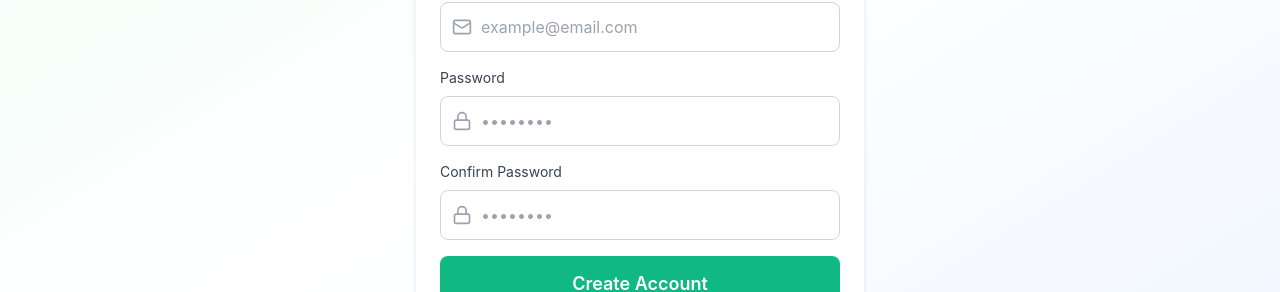
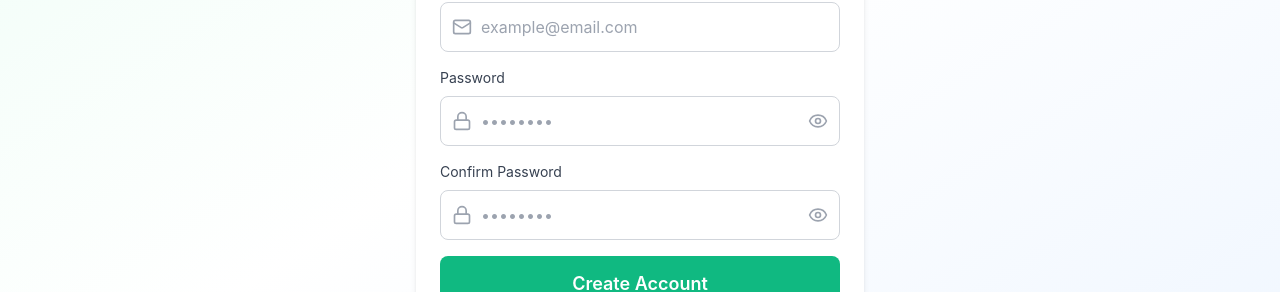
Before and after one commit to shahdAymen/ai-wellness-tracker, a React (Vite) app: page /register in a window 1280 px wide. Shown: the part 361-653 px from the top of the page. Built offline with nearby package versions, Linux system fonts and the light colour scheme.

Commit message:
feat: implement authentication pages and core API request utility

```diff
--- a/src/API/core/request.ts
+++ b/src/API/core/request.ts
@@ -20,7 +20,16 @@ export async function request<T>(
 
   if (!response.ok) {
     const text = await response.text();
-    throw new Error(text || `Request failed: ${response.status}`);
+    let errorMessage = text;
+    try {
+      const parsed = JSON.parse(text);
+      if (parsed && typeof parsed === 'object') {
+        errorMessage = parsed.description || parsed.message || parsed.error || text;
+      }
+    } catch (e) {
+      // If parsing fails, fall back to the raw text
+    }
+    throw new Error(errorMessage || `Request failed: ${response.status}`);
   }
 
   const contentType = response.headers.get('content-type');
--- a/src/pages/public/AdminLogin.jsx
+++ b/src/pages/public/AdminLogin.jsx
@@ -1,6 +1,6 @@
 import React, { useState } from 'react';
 import { useNavigate } from 'react-router-dom';
-import { Shield, Mail, Lock } from 'lucide-react';
+import { Shield, Mail, Lock, Eye, EyeOff } from 'lucide-react';
 import Button from '../../components/UI/Button';
 import Card from '../../components/UI/Card';
 
@@ -10,6 +10,7 @@ import { ThemeToggle } from '../../components/UI/ThemeToggle';
 export function AdminLogin() {
   const [email, setEmail] = useState('');
   const [password, setPassword] = useState('');
+  const [showPassword, setShowPassword] = useState(false);
   const [errors, setErrors] = useState({});
   const [generalError, setGeneralError] = useState('');
   const [loading, setLoading] = useState(false);
@@ -103,19 +104,30 @@ export function AdminLogin() {
             <div className="relative">
               <Lock className="absolute left-3 top-1/2 -translate-y-1/2 w-5 h-5 text-gray-400" />
               <input
-                type="password"
+                type={showPassword ? 'text' : 'password'}
                 value={password}
                 onChange={(e) => {
                   setPassword(e.target.value);
                   if (errors.password) setErrors(prev => ({ ...prev, password: '' }));
                 }}
-                className={`w-full pl-10 pr-4 py-2 border rounded-lg bg-slate-700 text-white focus:ring-2 focus:ring-red-500 focus:border-transparent outline-none transition ${
+                className={`w-full pl-10 pr-10 py-2 border rounded-lg bg-slate-700 text-white focus:ring-2 focus:ring-red-500 focus:border-transparent outline-none transition ${
                   errors.password
                     ? 'border-red-500 focus:ring-red-500'
                     : 'border-slate-600'
                 }`}
                 placeholder="••••••••"
               />
+              <button
+                type="button"
+                onClick={() => setShowPassword(!showPassword)}
+                className="absolute right-3 top-1/2 -translate-y-1/2 text-gray-400 hover:text-gray-200 focus:outline-none"
+              >
+                {showPassword ? (
+                  <EyeOff className="w-5 h-5" />
+                ) : (
+                  <Eye className="w-5 h-5" />
+                )}
+              </button>
             </div>
             {errors.password && (
               <span className="text-red-400 text-xs mt-1 block font-medium">
--- a/src/pages/public/Login.jsx
+++ b/src/pages/public/Login.jsx
@@ -1,6 +1,6 @@
 import React, { useState } from 'react';
 import { useNavigate } from 'react-router-dom';
-import { Activity, Mail, Lock } from 'lucide-react';
+import { Activity, Mail, Lock, Eye, EyeOff } from 'lucide-react';
 import Button from '../../components/UI/Button';
 import SocialLogin from '../../components/Auth/SocialLogin';
 
@@ -13,6 +13,7 @@ import { ThemeToggle } from '../../components/UI/ThemeToggle';
 export function Login() {
   const [email, setEmail] = useState('');
   const [password, setPassword] = useState('');
+  const [showPassword, setShowPassword] = useState(false);
   const [errors, setErrors] = useState({});
   const [generalError, setGeneralError] = useState('');
   const [loading, setLoading] = useState(false);
@@ -106,19 +107,30 @@ export function Login() {
             <div className="relative">
               <Lock className="absolute left-3 top-1/2 -translate-y-1/2 w-5 h-5 text-gray-400" />
               <input
-                type="password"
+                type={showPassword ? 'text' : 'password'}
                 value={password}
                 onChange={(e) => {
                   setPassword(e.target.value);
                   if (errors.password) setErrors(prev => ({ ...prev, password: '' }));
                 }}
-                className={`w-full pl-10 pr-4 py-2 border rounded-lg bg-white dark:bg-slate-700 text-gray-900 dark:text-white focus:ring-2 focus:ring-emerald-500 focus:border-transparent outline-none transition ${
+                className={`w-full pl-10 pr-10 py-2 border rounded-lg bg-white dark:bg-slate-700 text-gray-900 dark:text-white focus:ring-2 focus:ring-emerald-500 focus:border-transparent outline-none transition ${
                   errors.password
                     ? 'border-red-500 focus:ring-red-500'
                     : 'border-gray-300 dark:border-gray-600'
                 }`}
                 placeholder="••••••••"
               />
+              <button
+                type="button"
+                onClick={() => setShowPassword(!showPassword)}
+                className="absolute right-3 top-1/2 -translate-y-1/2 text-gray-400 hover:text-gray-600 dark:hover:text-gray-200 focus:outline-none"
+              >
+                {showPassword ? (
+                  <EyeOff className="w-5 h-5" />
+                ) : (
+                  <Eye className="w-5 h-5" />
+                )}
+              </button>
             </div>
             {errors.password && (
               <span className="text-red-500 dark:text-rose-400 text-xs mt-1 block font-medium">
--- a/src/pages/public/Register.jsx
+++ b/src/pages/public/Register.jsx
@@ -6,6 +6,8 @@ import {
   Mail,
   Lock,
   User,
+  Eye,
+  EyeOff,
 } from "lucide-react";
 
 import Button from "../../components/UI/Button";
@@ -20,6 +22,8 @@ export default function Register() {
   const [loading, setLoading] = useState(false);
   const [errors, setErrors] = useState({});
   const [generalError, setGeneralError] = useState('');
+  const [showPassword, setShowPassword] = useState(false);
+  const [showConfirmPassword, setShowConfirmPassword] = useState(false);
 
   const [formData, setFormData] = useState({
     name: "",
@@ -196,7 +200,7 @@ export default function Register() {
               <Lock className="absolute left-3 top-1/2 -translate-y-1/2 w-5 h-5 text-gray-400" />
 
               <input
-                type="password"
+                type={showPassword ? 'text' : 'password'}
                 value={formData.password}
                 onChange={(e) => {
                   setFormData({
@@ -206,12 +210,23 @@ export default function Register() {
                   if (errors.password) setErrors(prev => ({ ...prev, password: '' }));
                 }}
                 placeholder="••••••••"
-                className={`w-full pl-10 pr-4 py-3 border rounded-lg bg-white dark:bg-slate-700 text-gray-900 dark:text-white focus:ring-2 focus:ring-emerald-500 focus:border-transparent outline-none transition ${
+                className={`w-full pl-10 pr-10 py-3 border rounded-lg bg-white dark:bg-slate-700 text-gray-900 dark:text-white focus:ring-2 focus:ring-emerald-500 focus:border-transparent outline-none transition ${
                   errors.password
                     ? 'border-red-500 focus:ring-red-500'
                     : 'border-gray-300 dark:border-gray-600'
                 }`}
               />
+              <button
+                type="button"
+                onClick={() => setShowPassword(!showPassword)}
+                className="absolute right-3 top-1/2 -translate-y-1/2 text-gray-400 hover:text-gray-600 dark:hover:text-gray-200 focus:outline-none"
+              >
+                {showPassword ? (
+                  <EyeOff className="w-5 h-5" />
+                ) : (
+                  <Eye className="w-5 h-5" />
+                )}
+              </button>
             </div>
             {errors.password && (
               <span className="text-red-500 dark:text-rose-400 text-xs mt-1 block font-medium">
@@ -230,7 +245,7 @@ export default function Register() {
               <Lock className="absolute left-3 top-1/2 -translate-y-1/2 w-5 h-5 text-gray-400" />
 
               <input
-                type="password"
+                type={showConfirmPassword ? 'text' : 'password'}
                 value={formData.confirmPassword}
                 onChange={(e) => {
                   setFormData({
@@ -240,12 +255,23 @@ export default function Register() {
                   if (errors.confirmPassword) setErrors(prev => ({ ...prev, confirmPassword: '' }));
                 }}
                 placeholder="••••••••"
-                className={`w-full pl-10 pr-4 py-3 border rounded-lg bg-white dark:bg-slate-700 text-gray-900 dark:text-white focus:ring-2 focus:ring-emerald-500 focus:border-transparent outline-none transition ${
+                className={`w-full pl-10 pr-10 py-3 border rounded-lg bg-white dark:bg-slate-700 text-gray-900 dark:text-white focus:ring-2 focus:ring-emerald-500 focus:border-transparent outline-none transition ${
                   errors.confirmPassword
                     ? 'border-red-500 focus:ring-red-500'
                     : 'border-gray-300 dark:border-gray-600'
                 }`}
               />
+              <button
+                type="button"
+                onClick={() => setShowConfirmPassword(!showConfirmPassword)}
+                className="absolute right-3 top-1/2 -translate-y-1/2 text-gray-400 hover:text-gray-600 dark:hover:text-gray-200 focus:outline-none"
+              >
+                {showConfirmPassword ? (
+                  <EyeOff className="w-5 h-5" />
+                ) : (
+                  <Eye className="w-5 h-5" />
+                )}
+              </button>
             </div>
             {errors.confirmPassword && (
               <span className="text-red-500 dark:text-rose-400 text-xs mt-1 block font-medium">
```
Also changed, not shown: src/pages/user/Settings.jsx (+33 -5 lines).
